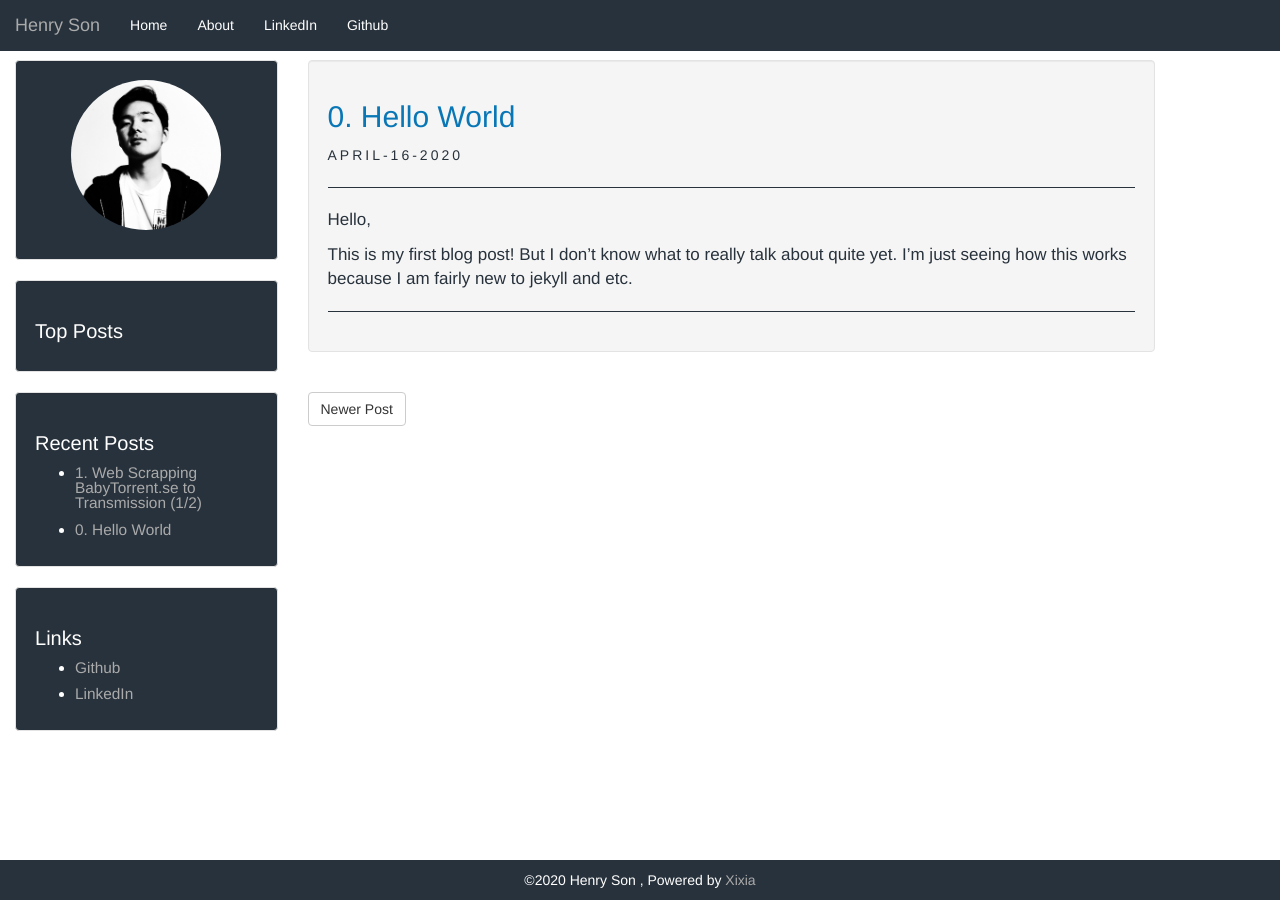
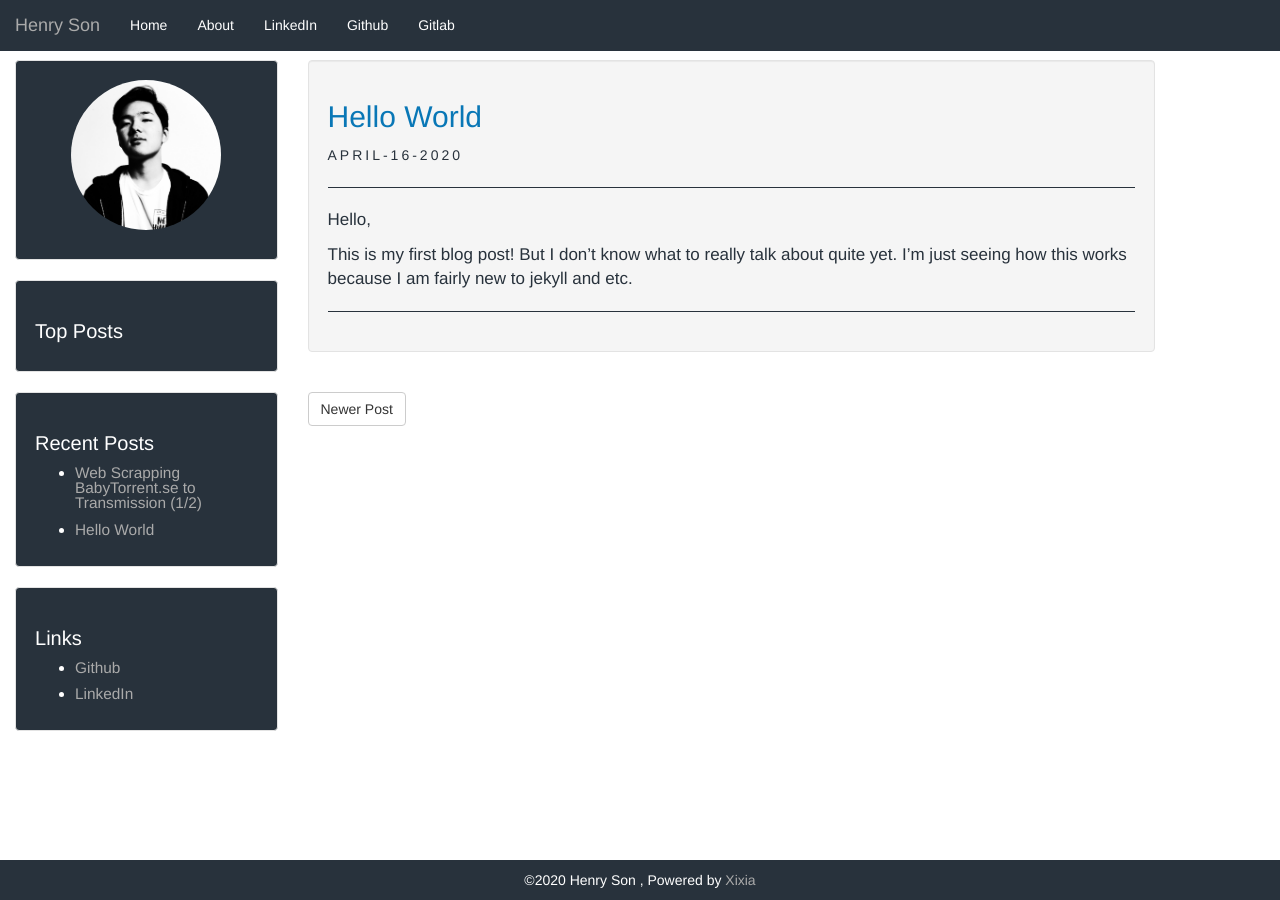
Before and after one commit to sonbyj01/sonbyj01.github.io, a Jekyll site: the page built from _posts/2020-04-16-Hello-World.markdown, in a window 1280 px wide. Built offline with Jekyll 4.4.1, drawn with Linux system fonts in a browser that asks for light colours.

Commit message:
included personal gitlab tab

```diff
--- a/_includes/header.html
+++ b/_includes/header.html
@@ -42,6 +42,7 @@
                     <li class="active"><a href="{{ site.baseurl }}/about.html">{{ trans.about }}</a></li>
                     <li class="active"><a href="https://www.linkedin.com/in/sonbyj01/" target="_blank">LinkedIn</a></li>
                     <li class="active"><a href="https://github.com/sonbyj01" target="_blank">Github</a></li>
+                    <li class="active"><a href="https://git.sonbyj01.xyz/henry.son" target="_blank">Gitlab</a></li>
                     <!-- <li class="active"><a href="{{ site.baseurl }}/archive.html">{{ trans.archive }}</a></li> -->
                     <!-- <li class="active"><a href="{{ site.baseurl }}/categories.html">{{ trans.categories }}</a></li>
                     <li class="active"><a href="{{ site.baseurl }}/tags.html">{{ trans.tags }}</a></li> -->
--- a/_posts/2020-04-16-Hello-World.markdown
+++ b/_posts/2020-04-16-Hello-World.markdown
@@ -1,6 +1,6 @@
 ---
 layout: post
-title:  "0. Hello World"
+title:  "Hello World"
 date:   2020-04-16 00:00:00 -0400
 categories:
 tags:
--- a/_posts/2020-04-19-Web-Scrapper-1.markdown
+++ b/_posts/2020-04-19-Web-Scrapper-1.markdown
@@ -1,6 +1,6 @@
 ---
 layout: post
-title:  "1. Web Scrapping BabyTorrent.se to Transmission (1/2)"
+title:  "Web Scrapping BabyTorrent.se to Transmission (1/2)"
 date:   2020-04-19 00:00:00 -0400
 categories: Projects
 tags: Projects Webscrapping Python3
```
Also changed, not shown: _posts_progress/2020-04-21-My-Home-Network-1.markdown (added, +24 -0 lines), assets/images/2020-04-21-My-Home-Network-1/nopagefound.PNG (added).
